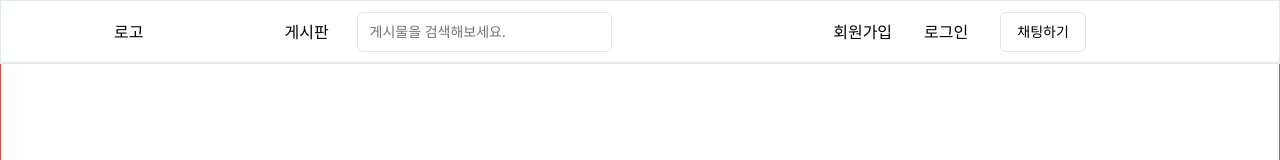
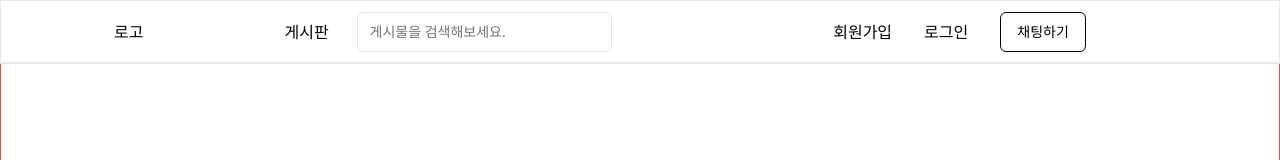
Before and after one commit to Basic-Community-Platform/front-end, a Next.js app: page /board in a window 1280 px wide. Shown: the top 160 px of the page. Built offline with nearby package versions, Linux system fonts and the light colour scheme; no server answers.

Commit message:
style: button outline variant border 색상 변경

```diff
--- a/src/components/ui/button.tsx
+++ b/src/components/ui/button.tsx
@@ -1,8 +1,7 @@
 import * as React from "react"
+import { cn } from "@/lib/utils"
 import { Slot } from "@radix-ui/react-slot"
 import { cva, type VariantProps } from "class-variance-authority"
-
-import { cn } from "@/lib/utils"
 
 const buttonVariants = cva(
 	"inline-flex items-center justify-center whitespace-nowrap rounded-md text-sm font-medium ring-offset-background transition-colors focus-visible:outline-none focus-visible:ring-2 focus-visible:ring-ring focus-visible:ring-offset-2 disabled:pointer-events-none disabled:opacity-50",
@@ -10,12 +9,9 @@ const buttonVariants = cva(
 		variants: {
 			variant: {
 				default: "bg-primary text-primary-foreground hover:bg-primary/90",
-        destructive:
-          "bg-destructive text-destructive-foreground hover:bg-destructive/90",
-        outline:
-          "border border-input bg-background hover:bg-accent hover:text-accent-foreground",
-        secondary:
-          "bg-secondary text-secondary-foreground hover:bg-secondary/80",
+				destructive: "bg-destructive text-destructive-foreground hover:bg-destructive/90",
+				outline: "border border-black bg-background hover:bg-accent hover:text-accent-foreground",
+				secondary: "bg-secondary text-secondary-foreground hover:bg-secondary/80",
 				ghost: "hover:bg-accent hover:text-accent-foreground",
 				link: "text-primary underline-offset-4 hover:underline",
 			},
@@ -30,7 +26,7 @@ const buttonVariants = cva(
 			variant: "default",
 			size: "default",
 		},
-  }
+	},
 )
 
 export interface ButtonProps
@@ -42,14 +38,8 @@ export interface ButtonProps
 const Button = React.forwardRef<HTMLButtonElement, ButtonProps>(
 	({ className, variant, size, asChild = false, ...props }, ref) => {
 		const Comp = asChild ? Slot : "button"
-    return (
-      <Comp
-        className={cn(buttonVariants({ variant, size, className }))}
-        ref={ref}
-        {...props}
-      />
-    )
-  }
+		return <Comp className={cn(buttonVariants({ variant, size, className }))} ref={ref} {...props} />
+	},
 )
 Button.displayName = "Button"
 
```
Lines whose indentation alone changed are shown as unchanged.
